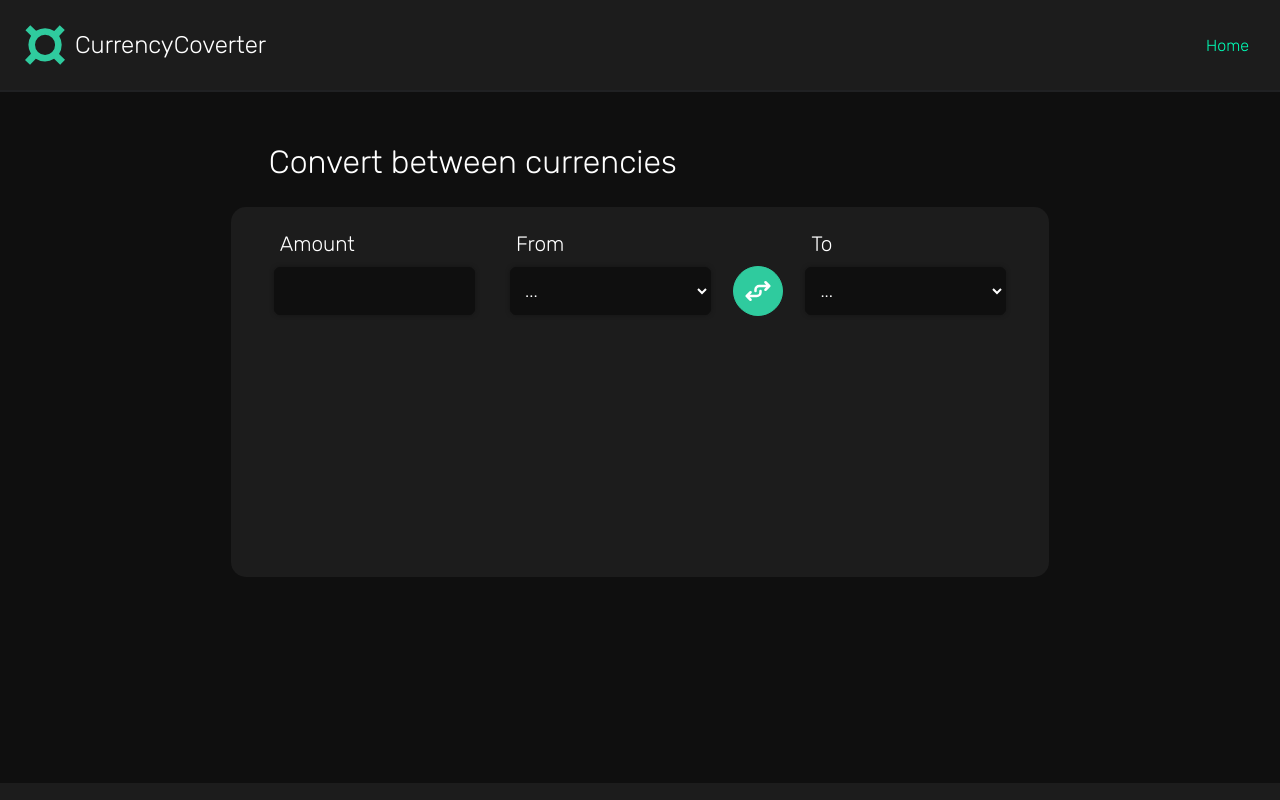
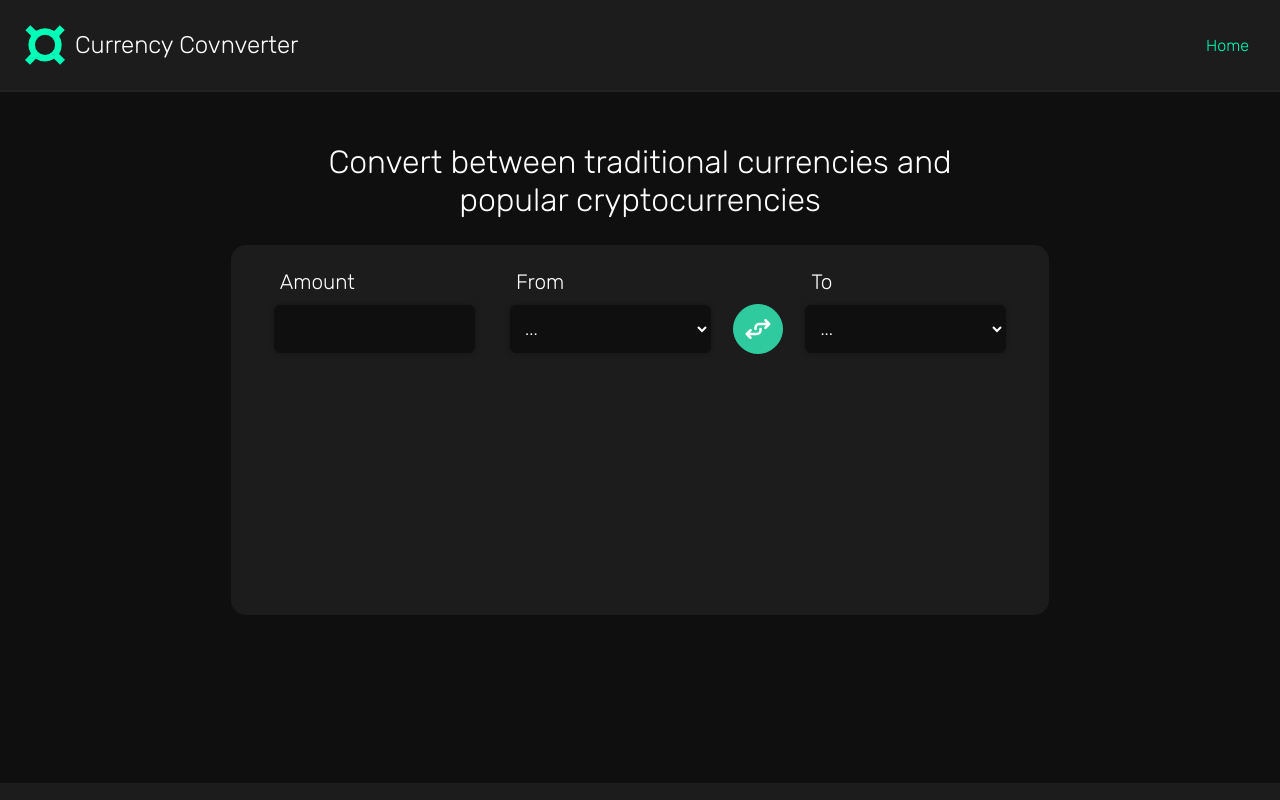
Before and after one commit to Wilson-Wu1/CurrencyConverter, a React (Create React App) app: page / in a window 1280 px wide. Shown: the top 800 px of the page. Built offline with nearby package versions, Linux system fonts and the light colour scheme; no server answers.

Commit message:
Changed header text and renamed symbol file

```diff
--- a/src/Converter.js
+++ b/src/Converter.js
@@ -224,8 +224,7 @@ const Converter = () => {
     return (
         <div className = "converter">
 
-            <h2 className = "header">Convert between currencies</h2>
-
+            <h2 className = "header">Convert between traditional currencies and popular cryptocurrencies</h2>
             <div className = "converter_main_box">
                 <div className = "converter_labels">
                     <label className = "converter_label_value">Amount</label>
--- a/src/NavBar.js
+++ b/src/NavBar.js
@@ -1,10 +1,10 @@
-import { ReactComponent as CurrencySymbol } from './images/asdf.svg';
+import { ReactComponent as CurrencySymbol } from './images/currencySymbol.svg';
 const Navbar = () => {
     return (
         <nav className="navbar">
 
             <CurrencySymbol className = "navbar_currency_symbol"/>
-            <h1>CurrencyCoverter</h1>
+            <h1>Currency Covnverter</h1>
             <div className = "links">
                 <a href="/">Home</a>
 
--- a/src/index.css
+++ b/src/index.css
@@ -48,8 +48,10 @@
   font-weight:100;
   font-size:xx-large;
   margin-bottom: 2%;
-  text-align:left;
-  margin-left: 21%;
+  text-align:center;
+  margin-left:25%;
+  margin-right:25%;
+
 }
 
 
```
Also changed, not shown: src/images/asdf.svg (deleted), src/images/currencySymbol.svg.
